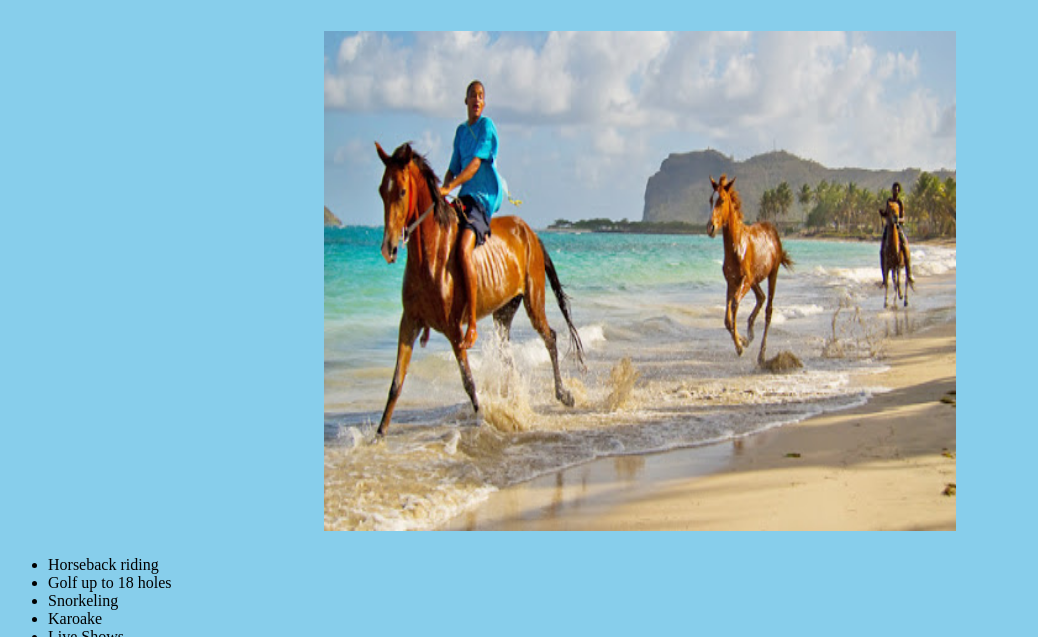
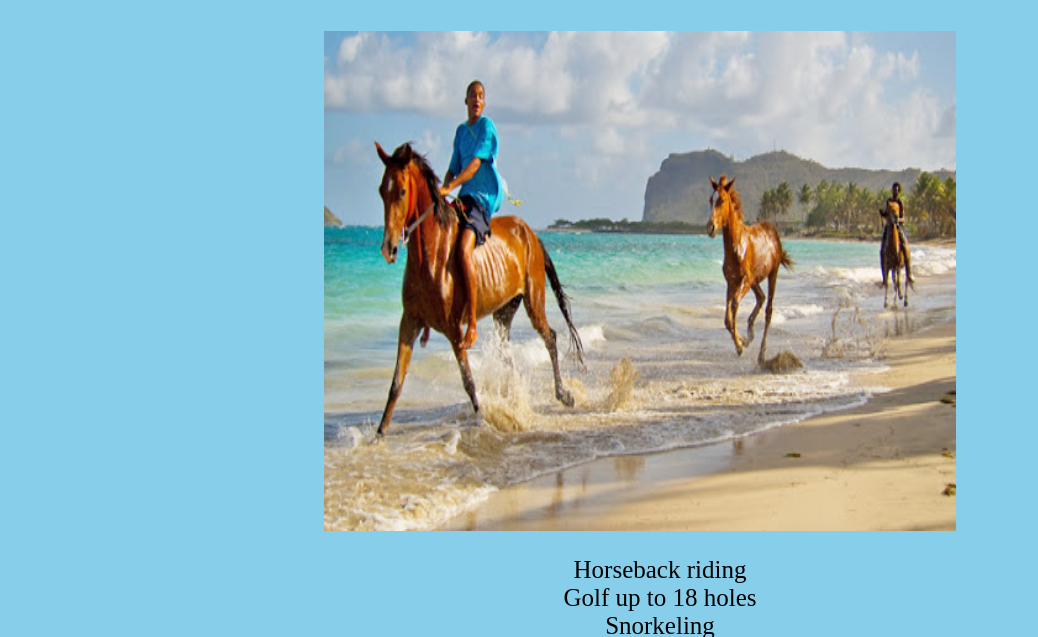
Before and after one commit to AnnStonely/island-resort, a plain HTML site: page activities.html in a window 1280 px wide. Shown: the part 156-793 px from the top of the page, without its empty margins (0-1038 px from the left). Drawn offline with Linux system fonts and the light colour scheme.

Commit message:
fixed some formatting issues and styling conflicts

```diff
--- a/activities.html
+++ b/activities.html
@@ -12,7 +12,7 @@
       <li>Horseback riding</li>
       <li>Golf up to 18 holes</li>
       <li>Snorkeling</li>
-      <li>Karoake</li>
+      <li>Karaoke</li>
       <li>Live Shows</li>
     </ul>
   </p>
--- a/css/style.css
+++ b/css/style.css
@@ -36,3 +36,8 @@ a{
     width: 50%;
 
   }
+  li{
+    font-size: 25px;
+    display:table;
+    margin:0px auto 0px auto;;
+  }
```
Also changed, not shown: contact.html (+3 -3 lines).
